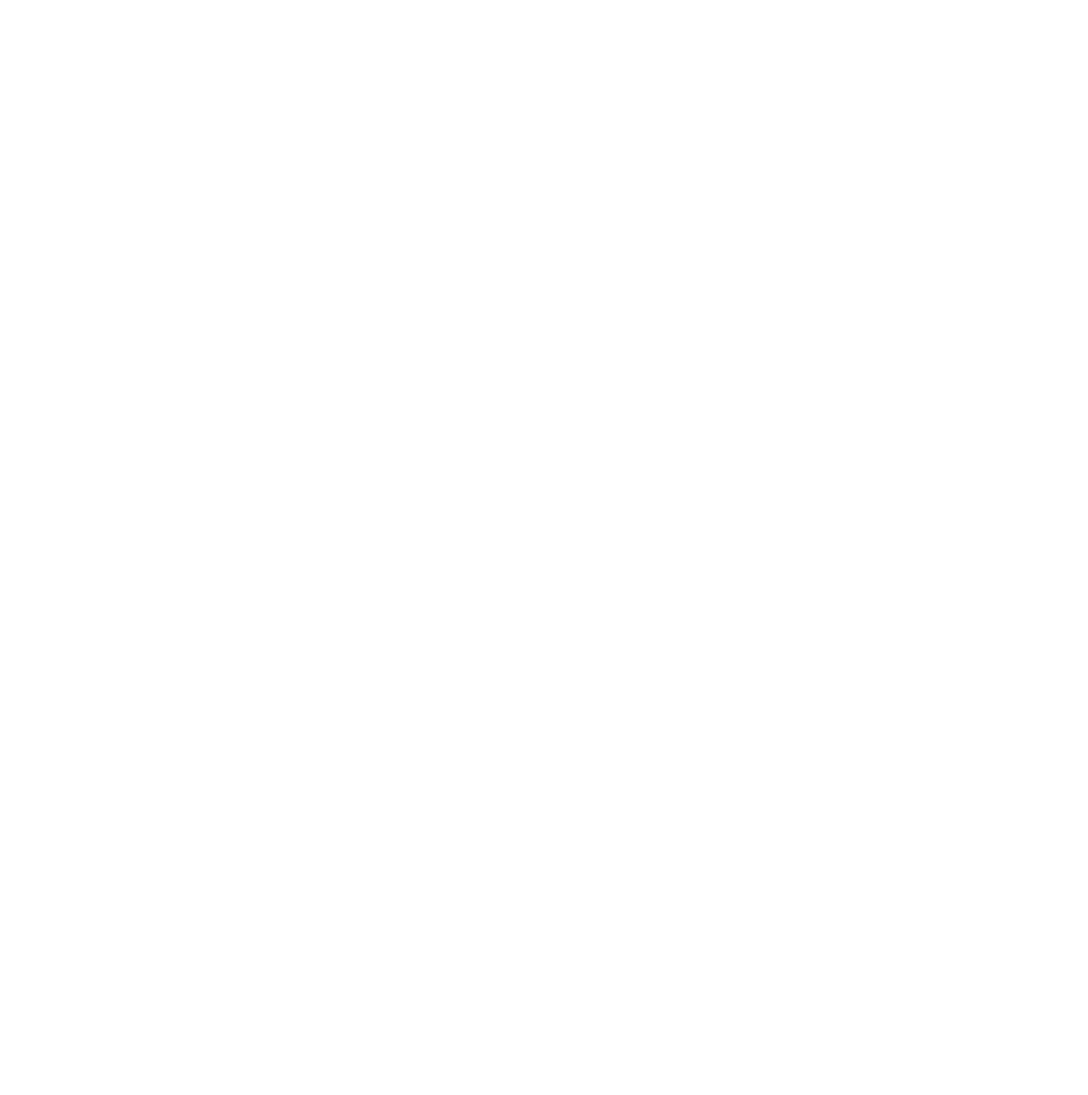
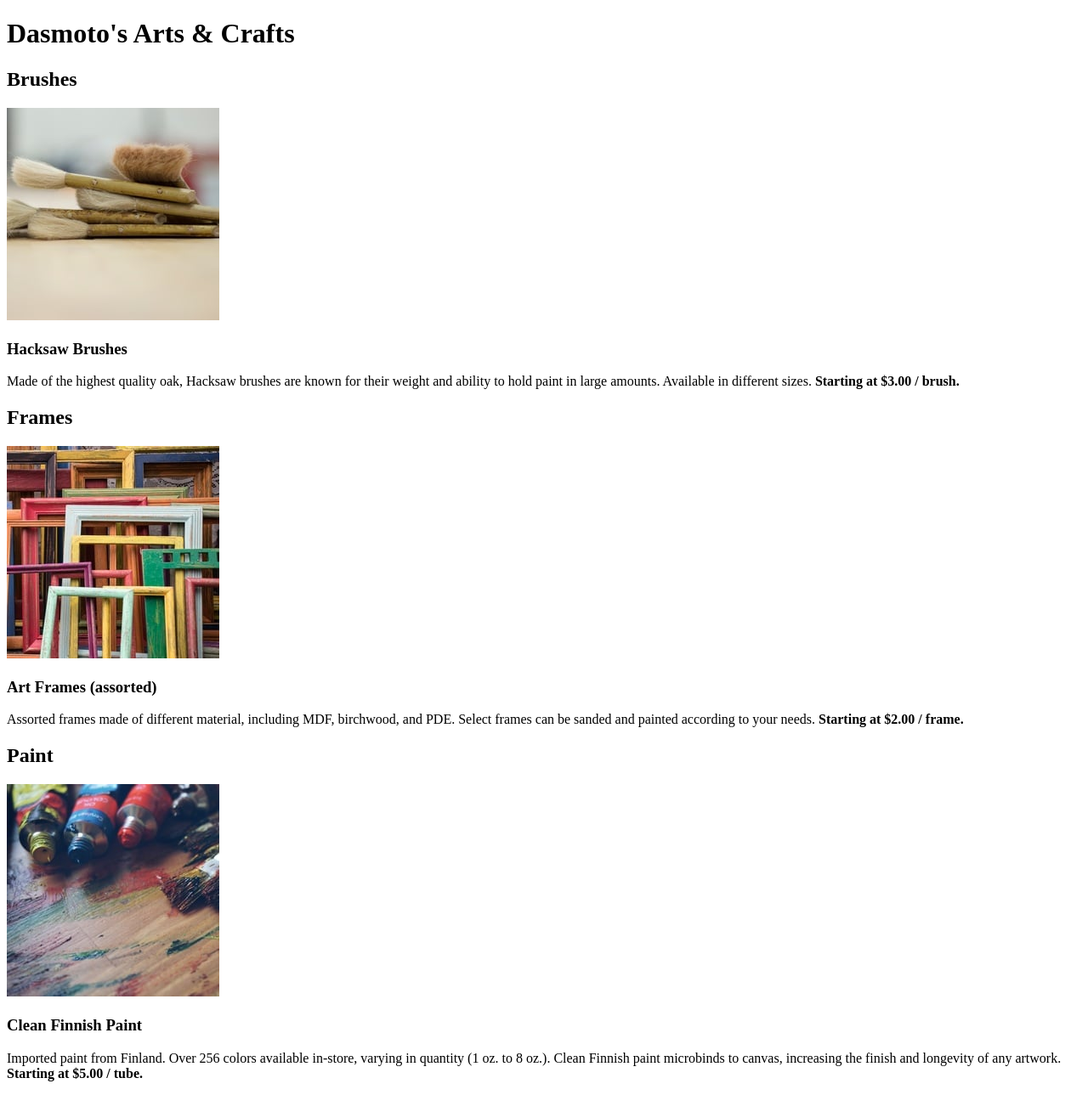
Before and after one commit to ipaulaabro/dasmotos-arts-crafts, a plain HTML site: page index.html in a window 1280 px wide. Shown: the whole page at 85% size. Before the commit the page ends 800 px from the top, so only its background shows below. Drawn offline with Linux system fonts and the light colour scheme.

Commit message:
structure html content

```diff
--- a/index.html
+++ b/index.html
@@ -6,7 +6,48 @@
       name="viewport"
       content="width=device-width, user-scalable=no, initial-scale=1.0, maximum-scale=1.0, minimum-scale=1.0" />
     <meta http-equiv="X-UA-Compatible" content="ie=edge" />
-    <title>Dasmoto's Arts & Crafts</title>
+    <title>Dasmoto's Arts &amp; Crafts</title>
   </head>
-  <body></body>
+  <body>
+    <header>
+      <h1>Dasmoto's Arts &amp; Crafts</h1>
+    </header>
+    <section aria-labelledby="brushes">
+      <h2 id="brushes">Brushes</h2>
+      <img src="./assets/images/hacksaw.jpeg" alt="hacksaw" />
+      <article>
+        <h3>Hacksaw Brushes</h3>
+        <p>
+          Made of the highest quality oak, Hacksaw brushes are known for their
+          weight and ability to hold paint in large amounts. Available in
+          different sizes. <strong>Starting at $3.00 / brush.</strong>
+        </p>
+      </article>
+    </section>
+    <section aria-labelledby="frames">
+      <h2 id="frames">Frames</h2>
+      <img src="./assets/images/frames.jpeg" alt="frames" />
+      <article>
+        <h3>Art Frames (assorted)</h3>
+        <p>
+          Assorted frames made of different material, including MDF, birchwood,
+          and PDE. Select frames can be sanded and painted according to your
+          needs. <strong>Starting at $2.00 / frame.</strong>
+        </p>
+      </article>
+    </section>
+    <section aria-labelledby="paint">
+      <h2 id="paint">Paint</h2>
+      <img src="./assets/images/finnish.jpeg" alt="finnish" />
+      <article>
+        <h3>Clean Finnish Paint</h3>
+        <p>
+          Imported paint from Finland. Over 256 colors available in-store,
+          varying in quantity (1 oz. to 8 oz.). Clean Finnish paint microbinds
+          to canvas, increasing the finish and longevity of any artwork.
+          <strong>Starting at $5.00 / tube.</strong>
+        </p>
+      </article>
+    </section>
+  </body>
 </html>
```
